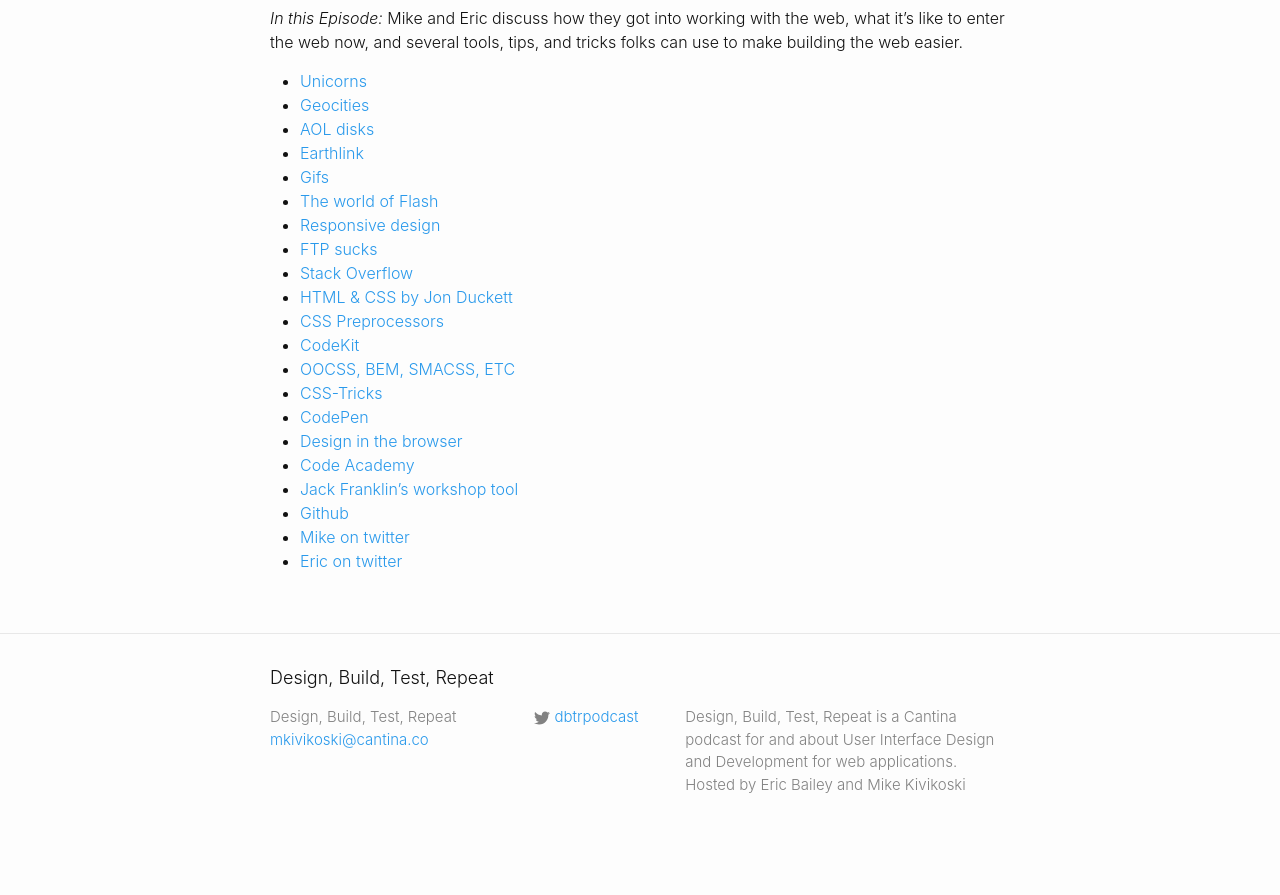
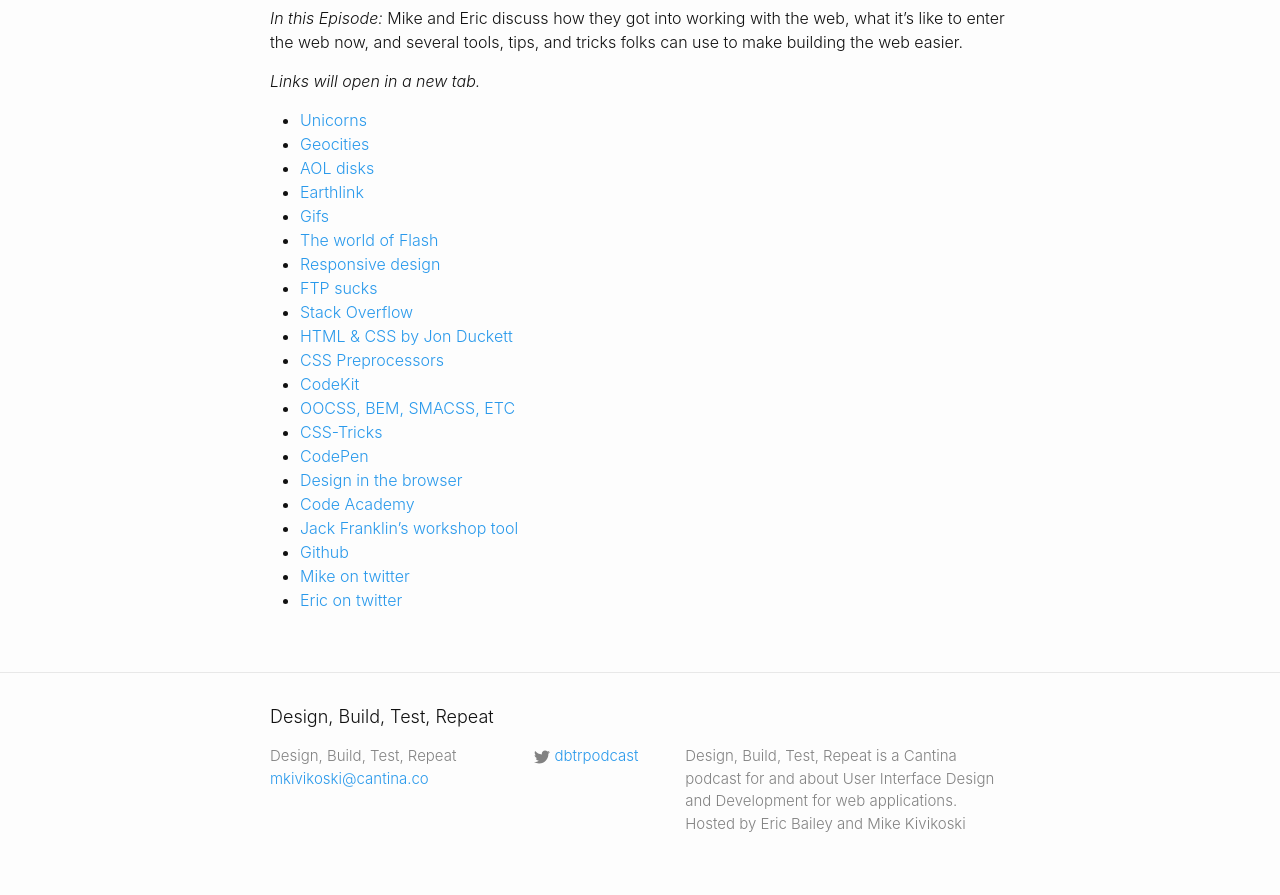
Before and after one commit to cantinac/design-build-test-repeat, a Jekyll site: the page built from _episodes/00-introduction.md, in a window 1280 px wide. Shown: the part 450-1345 px from the top of the page. Built offline with Jekyll 4.4.1, drawn with Linux system fonts in a browser that asks for light colours; before the commit the page ends 1306 px from its top, so only the background shows below that.

Commit message:
Links now open in new tabs hooray

```diff
--- a/_episodes/00-introduction.md
+++ b/_episodes/00-introduction.md
@@ -9,24 +9,26 @@
 
 _In this Episode:_ Mike and Eric discuss how they got into working with the web, what it's like to enter the web now, and several tools, tips, and tricks folks can use to make building the web easier.
 
-- [Unicorns](https://irondavy.quora.com/The-Myth-of-the-Myth-of-the-Unicorn-Designer)
-- [Geocities](https://en.wikipedia.org/wiki/Yahoo!_GeoCities)
-- [AOL disks](http://techcrunch.com/2010/12/27/aol-discs-90s/)
-- [Earthlink](http://www.earthlinkbusiness.com/campaigns/lovethe90s/index.xea)
-- [Gifs](http://www.11points.com/Web-Tech/11_Best_Old_School_Animated_GIFs)
-- [The world of Flash](https://en.wikipedia.org/wiki/Adobe_Flash)
-- [Responsive design](https://www.smashingmagazine.com/2011/01/guidelines-for-responsive-web-design/)
-- [FTP sucks](https://en.wikipedia.org/wiki/Continuous_integration)
-- [Stack Overflow](https://www.stackoverflow.com)
-- [HTML & CSS by Jon Duckett](http://www.amazon.com/HTML-CSS-Design-Build-Websites/dp/1118008189/ref=sr_1_1?s=books&ie=UTF8&qid=1453222560&)
-- [CSS Preprocessors](http://blog.teamtreehouse.com/how-to-choose-the-right-css-preprocessor)
-- [CodeKit](https://incident57.com/codekit/)
-- [OOCSS, BEM, SMACSS, ETC](http://www.leemunroe.com/css/)
-- [CSS-Tricks](https://css-tricks.com/)
-- [CodePen](http://codepen.io/)
-- [Design in the browser](http://webdesign.tutsplus.com/articles/tips-for-designing-in-the-browser--webdesign-10340)
-- [Code Academy](https://www.codecademy.com/)
-- [Jack Franklin’s workshop tool](https://github.com/jackfranklin/interactive-es6)
-- [Github](https://github.com/)
-- [Mike on twitter](https://twitter.com/mkivikoski)
-- [Eric on twitter](https://twitter.com/ericwbailey)
+_Links will open in a new tab._
+
+- [Unicorns](https://irondavy.quora.com/The-Myth-of-the-Myth-of-the-Unicorn-Designer){:target="_blank"}
+- [Geocities](https://en.wikipedia.org/wiki/Yahoo!_GeoCities){:target="_blank"}
+- [AOL disks](http://techcrunch.com/2010/12/27/aol-discs-90s/){:target="_blank"}
+- [Earthlink](http://www.earthlinkbusiness.com/campaigns/lovethe90s/index.xea){:target="_blank"}
+- [Gifs](http://www.11points.com/Web-Tech/11_Best_Old_School_Animated_GIFs){:target="_blank"}
+- [The world of Flash](https://en.wikipedia.org/wiki/Adobe_Flash){:target="_blank"}
+- [Responsive design](https://www.smashingmagazine.com/2011/01/guidelines-for-responsive-web-design/){:target="_blank"}
+- [FTP sucks](https://en.wikipedia.org/wiki/Continuous_integration){:target="_blank"}
+- [Stack Overflow](https://www.stackoverflow.com){:target="_blank"}
+- [HTML & CSS by Jon Duckett](http://www.amazon.com/HTML-CSS-Design-Build-Websites/dp/1118008189/ref=sr_1_1?s=books&ie=UTF8&qid=1453222560&){:target="_blank"}
+- [CSS Preprocessors](http://blog.teamtreehouse.com/how-to-choose-the-right-css-preprocessor){:target="_blank"}
+- [CodeKit](https://incident57.com/codekit/){:target="_blank"}
+- [OOCSS, BEM, SMACSS, ETC](http://www.leemunroe.com/css/){:target="_blank"}
+- [CSS-Tricks](https://css-tricks.com/){:target="_blank"}
+- [CodePen](http://codepen.io/){:target="_blank"}
+- [Design in the browser](http://webdesign.tutsplus.com/articles/tips-for-designing-in-the-browser--webdesign-10340){:target="_blank"}
+- [Code Academy](https://www.codecademy.com/){:target="_blank"}
+- [Jack Franklin’s workshop tool](https://github.com/jackfranklin/interactive-es6){:target="_blank"}
+- [Github](https://github.com/){:target="_blank"}
+- [Mike on twitter](https://twitter.com/mkivikoski){:target="_blank"}
+- [Eric on twitter](https://twitter.com/ericwbailey){:target="_blank"}
```
